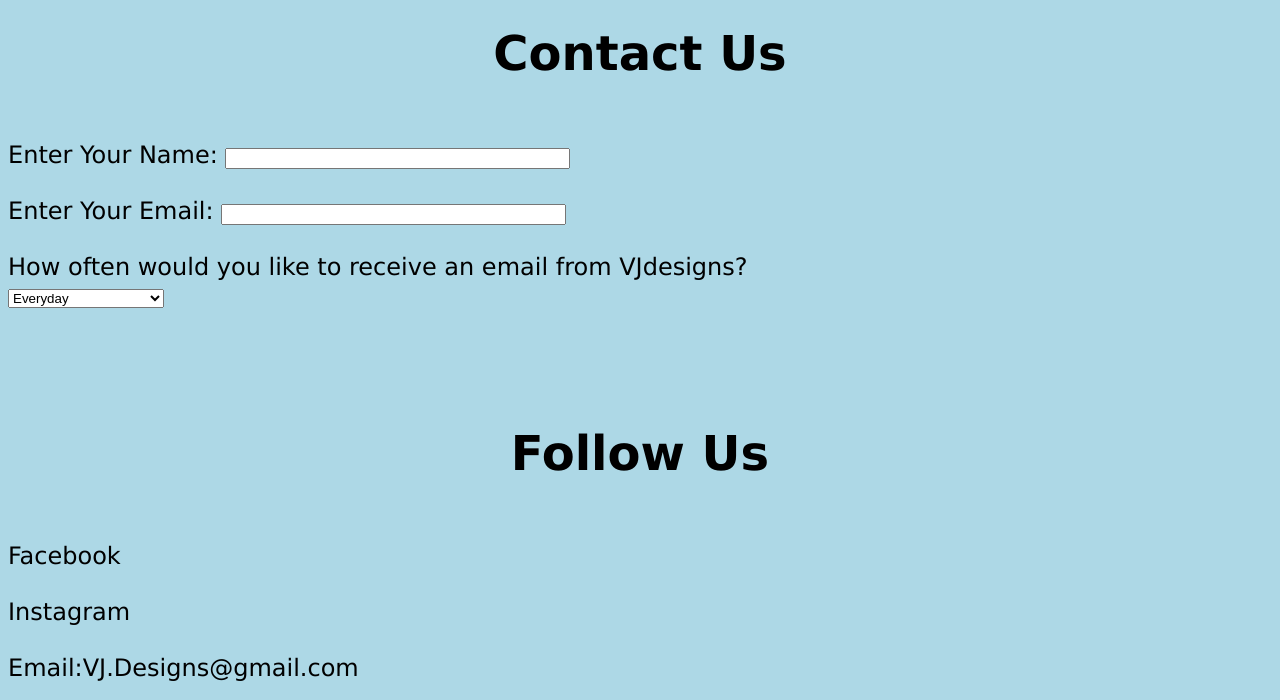
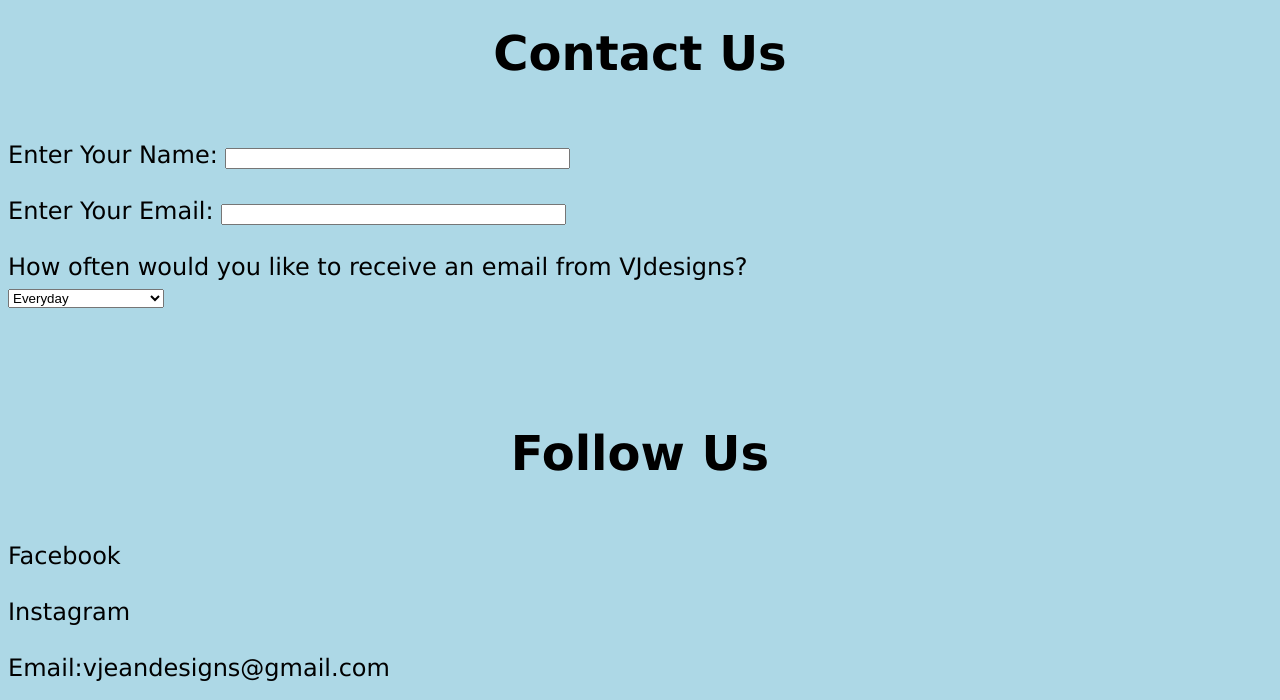
Before and after one commit to vjy36178/VJdesigns, a plain HTML site: page contact.htm in a window 1280 px wide. Shown: the part 100-800 px from the top of the page. Drawn offline with Linux system fonts and the light colour scheme.

Commit message:
Update contact.htm

```diff
--- a/contact.htm
+++ b/contact.htm
@@ -97,7 +97,7 @@
       <a href="https://www.instagram.com/vj_designs2024/">Instagram</a>
       <br>
       <br>
-      <a href="#">Email:VJ.Designs@gmail.com</a>
+      <a href="#">Email:vjeandesigns@gmail.com</a>
 
       </a>
 
```
